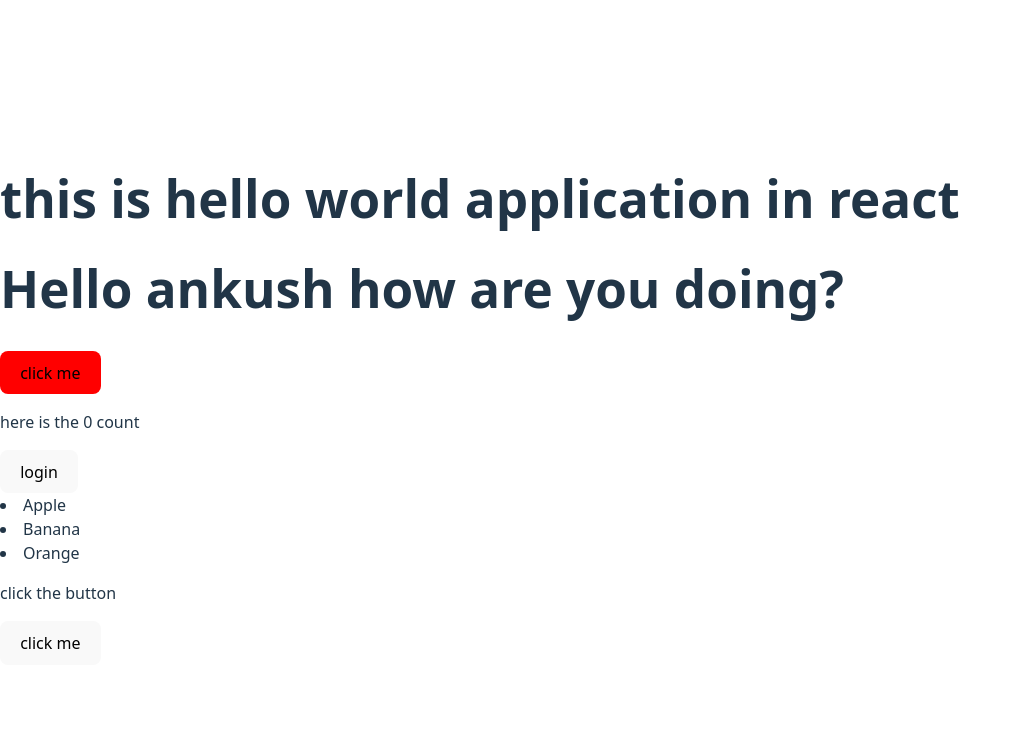
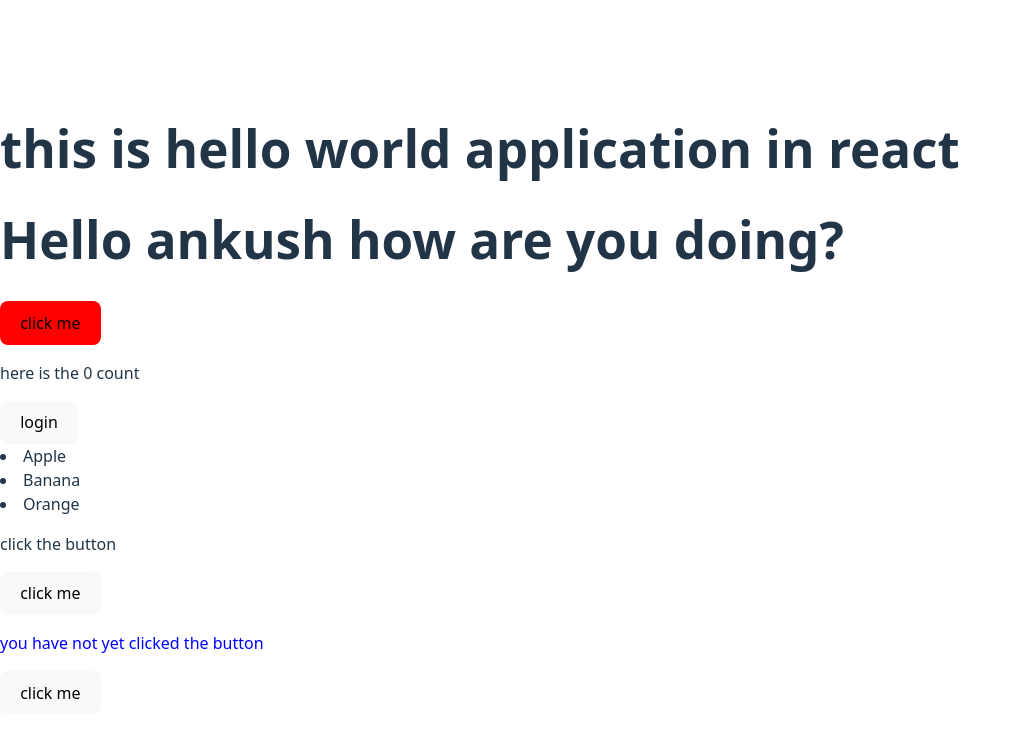
Before and after one commit to ankushpille/react-todo-app, a React (Vite) app: page / in a window 1280 px wide. Shown: the top 738 px of the page, without its empty margins (0-1022 px from the left). Built offline with nearby package versions, Linux system fonts and the light colour scheme.

Commit message:
useEffectExample

```diff
--- a/src/App.jsx
+++ b/src/App.jsx
@@ -12,6 +12,7 @@ import HelloWorld from "./HelloWorld"
 import ListandKeys from "./ListandKeys"
 import PropsExample from "./PropExample"
 import UsestatePractice from "./UsestatePractice"
+import UseEffectExample from "./UseEffectExample1"
 
 
 function App() {
@@ -30,6 +31,7 @@ function App() {
        <ConditionalRendering />
        <ListandKeys />
        <Eventhandling />
+       <UseEffectExample/>
 
     </>
   )
--- /dev/null
+++ b/src/UseEffectExample1.jsx
@@ -0,0 +1,28 @@
+import { useEffect, useState } from "react";
+
+function UseEffectExample(){
+    const [count,setCount] = useState(0);
+    const[message,setMessage] = useState('');
+
+      useEffect(() => {
+         if(count === 0){
+            setMessage('you have not yet clicked the button');
+         }else{
+            setMessage(`you have clicked the button ${count} times`)
+         }
+      })
+
+     const handleClick = () => {
+        setCount(count + 1)
+     }
+
+     return (
+        <>
+          <p style={{color: 'blue'}}>{message}</p>
+          <button onClick={handleClick}>click me</button>
+
+        </>
+     )
+}
+
+export default UseEffectExample;
```
